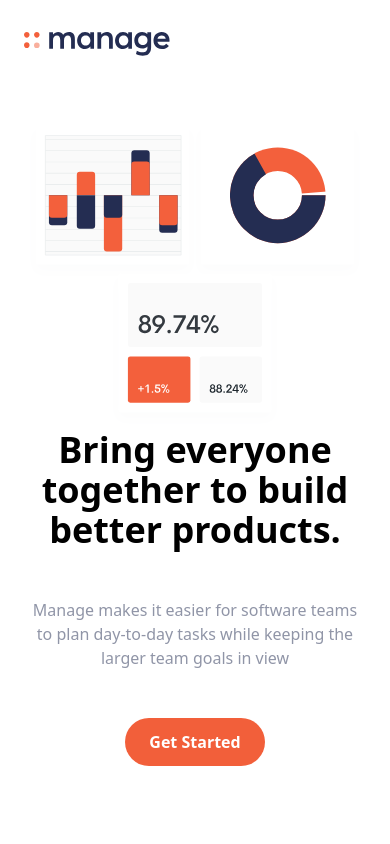
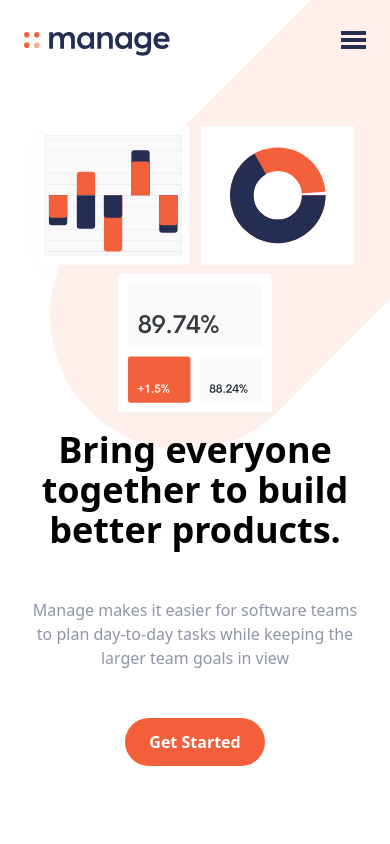
Before and after one commit to emmanuel39hanks/manage-landing-page, an Angular app: page / in a window 390 px wide. Shown: the top 844 px of the page. Built offline with nearby package versions, Linux system fonts and the light colour scheme.

Commit message:
implementing mobile responsive navbar with conditional rendering

```diff
--- a/src/app/components/home/home.component.html
+++ b/src/app/components/home/home.component.html
@@ -15,6 +15,26 @@
       class="hidden md:block p-3 px-6 text-white bg-brightRed rounded-full font-bold baseline hover:bg-brightRedLight"
       >Get Started</a
     >
+    <div (click)="handleNav()" class="block md:hidden">
+      <div *ngIf="nav" class="cursor-pointer">
+        <img src="assets/img/icon-hamburger.svg" alt="hamburger icon" />
+      </div>
+      <div *ngIf="!nav" class="cursor-pointer">
+        <img src="assets/img/icon-close.svg" alt="close icon" />
+      </div>
+    </div>
+  </div>
+
+  <div *ngIf="!nav" class="md:hidden">
+    <div
+      class="flex flex-col absolute items-center self-end py-8 mt-10 space-y-6 font-bold bg-white sm:w-auto sm:self-center left-6 right-6 drop-shadow-lg md:hidden rounded-lg"
+    >
+      <a href="#" class="hover:text-darkGrayishBlue">Pricing</a>
+      <a href="#" class="hover:text-darkGrayishBlue">Product</a>
+      <a href="#" class="hover:text-darkGrayishBlue">About Us</a>
+      <a href="#" class="hover:text-darkGrayishBlue">Careers</a>
+      <a href="#" class="hover:text-darkGrayishBlue">Community</a>
+    </div>
   </div>
 </nav>
 
--- a/src/app/components/home/home.component.ts
+++ b/src/app/components/home/home.component.ts
@@ -6,10 +6,13 @@ import { Component, OnInit } from '@angular/core';
   styleUrls: ['./home.component.css']
 })
 export class HomeComponent implements OnInit {
-
+  nav: boolean = true;
   constructor() { }
 
   ngOnInit(): void {
   }
 
+  handleNav() {
+    this.nav = !this.nav;
+  }
 }
--- a/src/styles.css
+++ b/src/styles.css
@@ -1,3 +1,26 @@
 @tailwind base;
 @tailwind components;
 @tailwind utilities;
+
+body {
+    background-image: url('/assets/img/bg-tablet-pattern.svg');
+    background-repeat: no-repeat;
+    background-size: 800px;
+    background-position: 90% -25%;
+}
+
+#cta {
+    background-image: url('/assets/img/bg-simplify-section-desktop.svg');
+    background-repeat: no-repeat;
+}
+
+@media(max-width: 576px) {
+    body {
+        background-position: 50px -50px;
+        background-size: 500px;
+    }
+
+    #cta {
+        background-image: url('/assets/img/bg-simplify-section-mobile.svg');
+    }
+}
```
